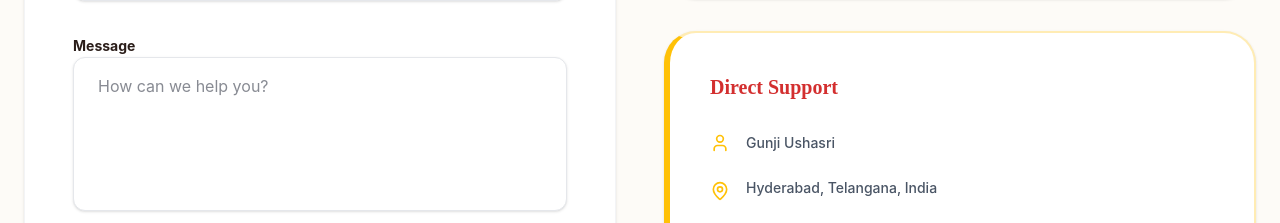
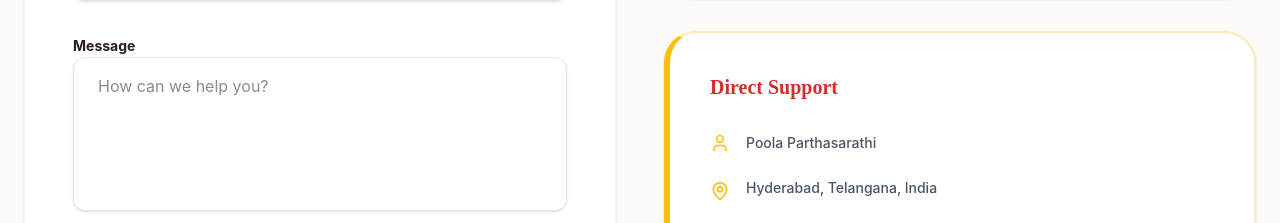
Before and after one commit to Poola-023/UshaPickles, a React (Vite) app: page /contact in a window 1280 px wide. Shown: the part 796-1019 px from the top of the page. Built offline with nearby package versions, Linux system fonts and the light colour scheme.

Commit message:
Update contact name from Gunji Ushasri to Poola Parthasarathi

```diff
--- a/src/pages/Contact.jsx
+++ b/src/pages/Contact.jsx
@@ -101,7 +101,7 @@ function Contact() {
               <div className="space-y-6">
                 <div className="flex items-center gap-4 text-sm font-medium text-gray-600">
                   <div className="text-[#ffc107]"><User size={20} /></div>
-                  <span>Gunji Ushasri</span>
+                  <span>Poola Parthasarathi</span>
                 </div>
 
                 <div className="flex items-start gap-4 text-sm font-medium text-gray-600">
```
